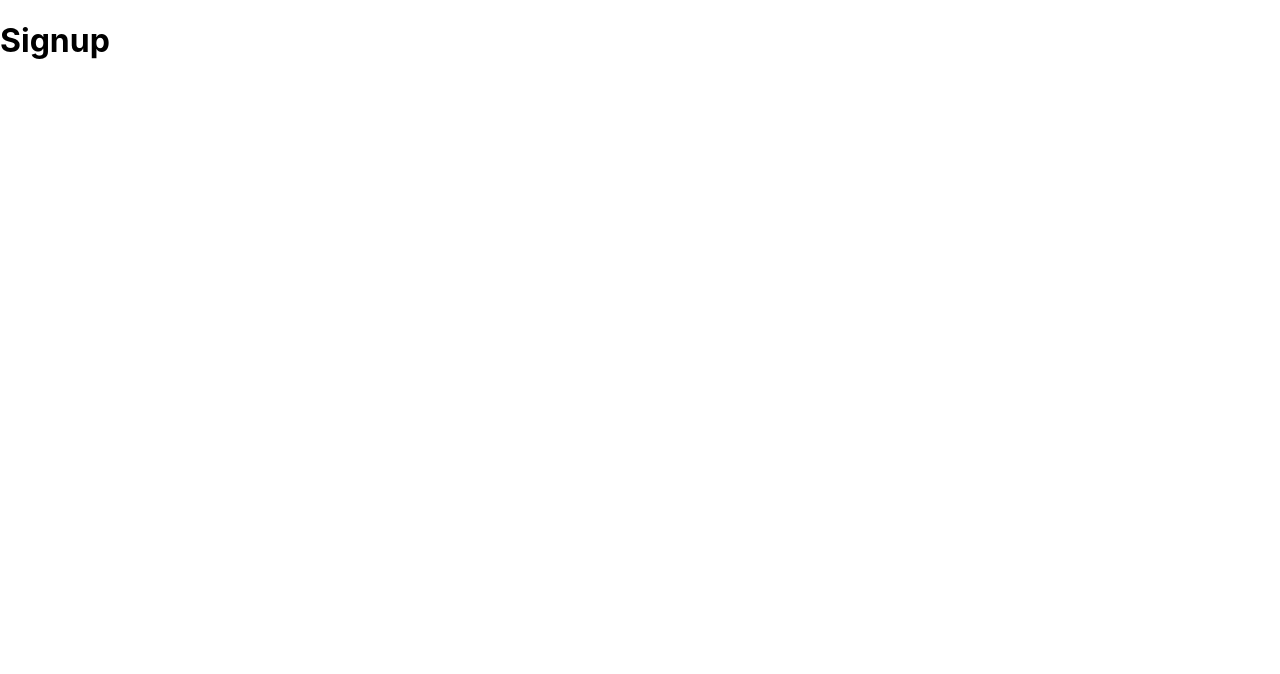
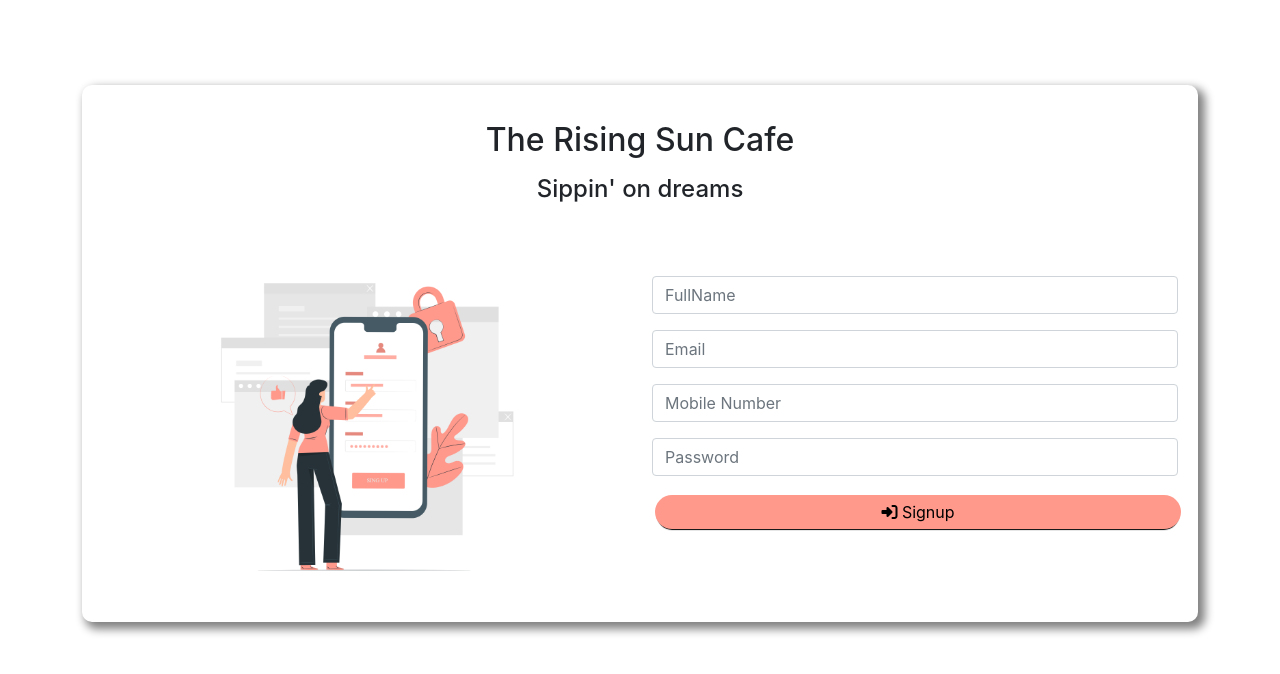
Before and after one commit to prajaktadharpure28/The_Rising_Sun_Cafe, a React (Create React App) app in the folder client/: page /signup in a window 1280 px wide. Shown: the top 674 px of the page. Built offline with nearby package versions, Linux system fonts and the light colour scheme.

Commit message:
feat: added signup page

```diff
--- a/client/package.json
+++ b/client/package.json
@@ -6,11 +6,12 @@
     "@testing-library/jest-dom": "^5.16.5",
     "@testing-library/react": "^13.4.0",
     "@testing-library/user-event": "^13.5.0",
-    "axios": "^1.3.0",
+    "axios": "^1.4.0",
     "react": "^18.2.0",
     "react-dom": "^18.2.0",
     "react-router-dom": "^6.8.0",
     "react-scripts": "5.0.1",
+    "sweetalert": "^2.1.2",
     "web-vitals": "^2.1.4"
   },
   "scripts": {
--- a/client/public/index.html
+++ b/client/public/index.html
@@ -10,34 +10,16 @@
       content="Web site created using create-react-app"
     />
     <link rel="apple-touch-icon" href="%PUBLIC_URL%/logo192.png" />
-    <!--
-      manifest.json provides metadata used when your web app is installed on a
-      user's mobile device or desktop. See https://developers.google.com/web/fundamentals/web-app-manifest/
-    -->
+
     <link rel="manifest" href="%PUBLIC_URL%/manifest.json" />
-    <!--
-      Notice the use of %PUBLIC_URL% in the tags above.
-      It will be replaced with the URL of the `public` folder during the build.
-      Only files inside the `public` folder can be referenced from the HTML.
+    <link href="https://cdn.jsdelivr.net/npm/bootstrap@5.1.3/dist/css/bootstrap.min.css" rel="stylesheet" integrity="sha384-1BmE4kWBq78iYhFldvKuhfTAU6auU8tT94WrHftjDbrCEXSU1oBoqyl2QvZ6jIW3" crossorigin="anonymous">
 
-      Unlike "/favicon.ico" or "favicon.ico", "%PUBLIC_URL%/favicon.ico" will
-      work correctly both with client-side routing and a non-root public URL.
-      Learn how to configure a non-root public URL by running `npm run build`.
-    -->
-    <title>React App</title>
+    <title>The Rising Sun Cafe</title>
   </head>
   <body>
     <noscript>You need to enable JavaScript to run this app.</noscript>
     <div id="root"></div>
-    <!--
-      This HTML file is a template.
-      If you open it directly in the browser, you will see an empty page.
-
-      You can add webfonts, meta tags, or analytics to this file.
-      The build step will place the bundled scripts into the <body> tag.
-
-      To begin the development, run `npm start` or `yarn start`.
-      To create a production bundle, use `npm run build` or `yarn build`.
-    -->
+    <script src="https://cdn.jsdelivr.net/npm/bootstrap@5.1.3/dist/js/bootstrap.bundle.min.js" integrity="sha384-ka7Sk0Gln4gmtz2MlQnikT1wXgYsOg+OMhuP+IlRH9sENBO0LRn5q+8nbTov4+1p" crossorigin="anonymous"></script>
+    <script src="https://kit.fontawesome.com/e872ba44e8.js" crossorigin="anonymous"></script>
   </body>
 </html>
--- a/client/src/App.js
+++ b/client/src/App.js
@@ -1,17 +1,22 @@
 import React from 'react'
-import {BrowserRouter, Routes, Route} from 'react-router-dom'
+import { Routes, Route, BrowserRouter} from 'react-router-dom'
+
+import Home from "./views/Home/Home"
+import Login from "./views/Login/Login"
+import Signup from "./views/Signup/Signup"
 
 function App() {
   return (
     <div>
       <BrowserRouter>
         <Routes>
-          <Route path="/" element={<h1>Home</h1>} />
-          <Route path="/login" element={<h1>Login</h1>} />
-          <Route path="/signup" element={<h1>Signup</h1>} />
+          <Route path="/" element={<Home />} />
+          <Route path="/login" element={<Login />} />
+          <Route path="/signup" element={<Signup />} />
           </Routes>
       </BrowserRouter>
     </div>
+
   )
 }
 
--- a/client/src/views/Signup/Signup.css
+++ b/client/src/views/Signup/Signup.css
@@ -0,0 +1,28 @@
+.card-signup{
+    background-color: #fff;
+    padding: 20px;
+    margin-top: 85px;
+    margin-bottom: 85px;
+    border-radius: 10px;
+    display: block;
+    margin-left: auto;
+    margin-right: auto;
+    box-shadow: 5px 5px 10px 2px gray;
+}
+
+.signup-image{
+        width: 65%;
+        display: block;
+        margin-left: auto;
+        margin-right: auto;
+}
+
+.signup-page-btn{
+    padding: 5px;
+    margin: 3px;
+    width: 120px;
+    border-radius: 30px;
+    border: none;
+    background-color: #FF998C;
+    box-shadow: 0px 3px 1px -2px rgb(0, 0, 0);
+}
--- a/client/src/views/Signup/Signup.js
+++ b/client/src/views/Signup/Signup.js
@@ -1,8 +1,118 @@
-import React from 'react'
+import React, { useState } from 'react';
+import './Signup.css';
+import axios from 'axios';
+import swal from "sweetalert";
+import headerImage from "./img/signup-girl.png";
+import { useNavigate } from 'react-router-dom';
 
 function Signup() {
+
+  const navigate = useNavigate();
+
+  const [name, setName] = useState("");
+  const [email, setEmail] = useState("");
+  const [phone, setPhone] = useState("");
+  const [password, setPassword] = useState("");
+  const [role, setRole] = useState('user')
+
+  async function signupUser() {
+    const response = await axios.post('/signup', {
+      name: name,
+      email: email,
+      phone: phone,
+      password: password,
+      role: role
+    })
+    console.log(response.data)
+    if (response.data.success) {
+      swal("Signup Successfully !!");
+      swal({
+        title: "🏆",
+        text: "Signup Successfully !!",
+        icon: "success",
+      })
+      navigate('/login');
+    }
+    else {
+      swal({
+        title: "😥",
+        text: response.data.message,
+        icon: "warning",
+      })
+    }
+
+    setName('')
+    setEmail('')
+    setPhone('')
+    setPassword('')
+  }
+
   return (
-    <div>Signup</div>
+    <>
+      <div className='container mt-5'>
+        <div className=' card-signup'>
+          <div className='row'>
+            <h2 className='text-center mt-3'>The Rising Sun Cafe</h2>
+            <h4 className="text-center mt-2 ">
+              Sippin' on dreams
+            </h4>
+            <div className='col-md-6'>
+              <div className='mt-5 '>
+                <img
+                  src={headerImage}
+                  alt=""
+                  className="signup-image mx-auto d-block"
+                />
+              </div>
+            </div>
+            <div className='col-md-6 mt-3 '>
+              <form>
+
+                <div className="mb-3 mt-5" >
+                  <input
+                    type="text"
+                    className="form-control"
+                    id="Name"
+                    placeholder='FullName'
+                    value={name} onChange={(e) => { setName(e.target.value) }}
+                  />
+                </div>
+                <div className="mb-3">
+                  <input
+                    type="email"
+                    className="form-control"
+                    id="email"
+                    placeholder="Email"
+                    value={email} onChange={(e) => { setEmail(e.target.value) }}
+                  />
+                </div>
+                <div className="mb-3">
+                  <input
+                    type="phone"
+                    className="form-control"
+                    id="phone"
+                    placeholder="Mobile Number"
+                    value={phone} onChange={(e) => { setPhone(e.target.value) }}
+                  />
+                </div>
+                <div className="mb-3">
+                  <input
+                    type="password"
+                    className="form-control"
+                    id="password"
+                    placeholder="Password"
+                    value={password} onChange={(e) => { setPassword(e.target.value) }}
+                  />
+                </div>
+                  <button className="signup-page-btn w-100 mb-5" type="button" onClick={signupUser}>
+                    <i className="fa-solid fa-right-to-bracket"></i> Signup
+                  </button>
+              </form>
+            </div>
+          </div>
+        </div>
+      </div>
+    </>
   )
 }
 
```
Also changed, not shown: client/src/views/Signup/img/signup-girl.png (added), 1 other file (tests, documents, lock files or other folders).
